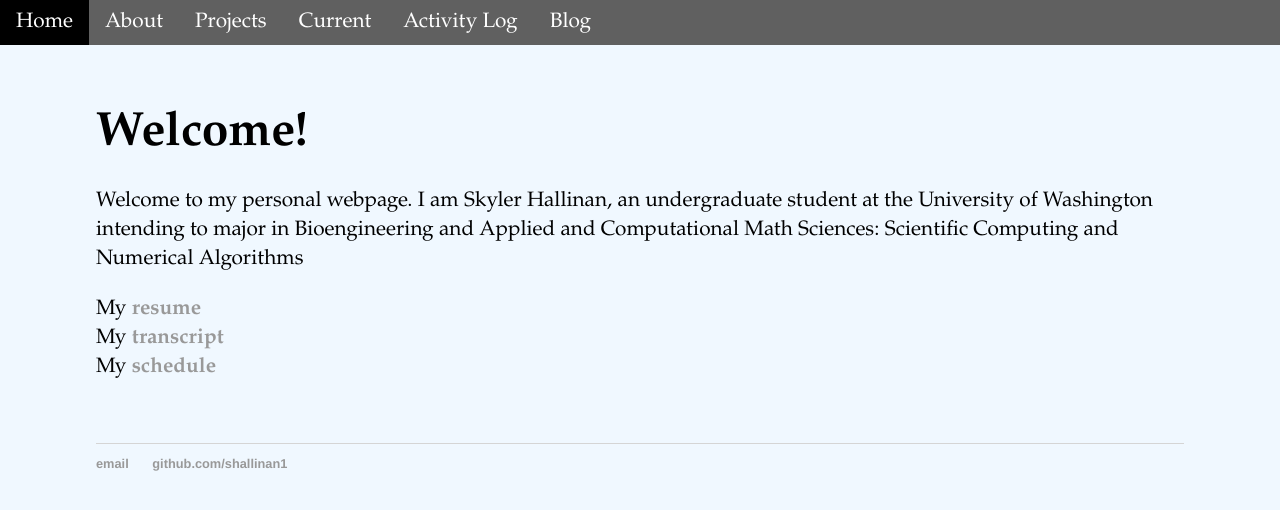
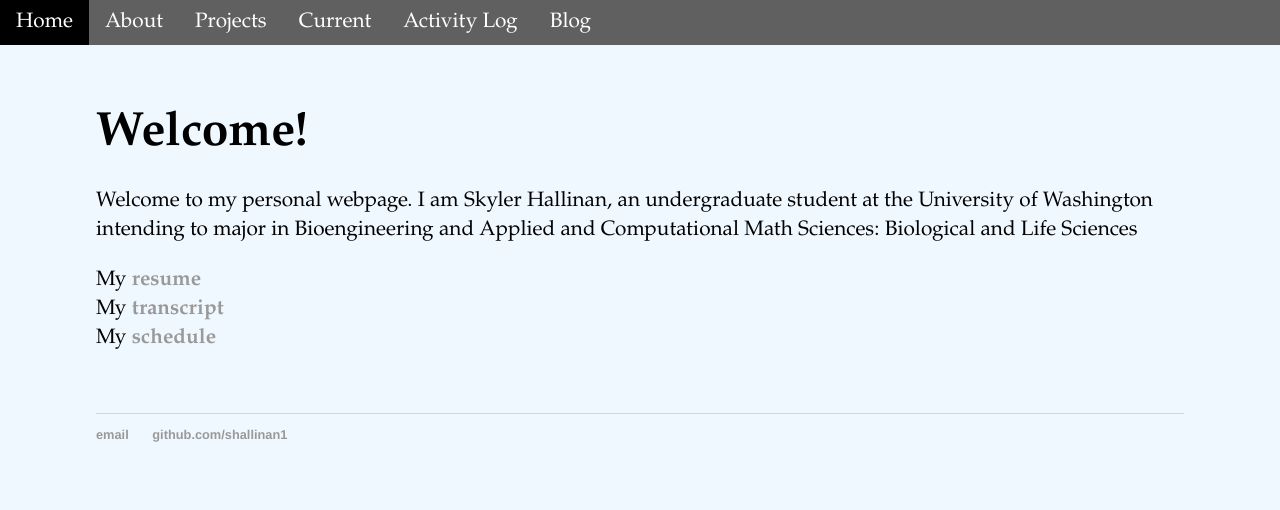
Before and after one commit to shallinan1/shallinan1.github.io, a Jekyll site: the page built from index.md, in a window 1280 px wide. Shown: the top 510 px of the page. Built offline with Jekyll 4.4.1, drawn with Linux system fonts in a browser that asks for light colours.

Commit message:
ACMS major change

```diff
--- a/index.md
+++ b/index.md
@@ -4,7 +4,7 @@
 ---
 
 # Welcome!
-Welcome to my personal webpage. I am Skyler Hallinan, an undergraduate student at the University of Washington intending to major in Bioengineering and Applied and Computational Math Sciences: Scientific Computing and Numerical Algorithms
+Welcome to my personal webpage. I am Skyler Hallinan, an undergraduate student at the University of Washington intending to major in Bioengineering and Applied and Computational Math Sciences: Biological and Life Sciences
 
 <p> My <a href="/assets/official/Hallinan_Skyler_Resume.pdf" target = "_blank"><b>resume</b></a> <br>
 My <a href="/assets/official/UWUnofficialTranscript.pdf" target = "_blank"><b>transcript</b></a> <br>
```
